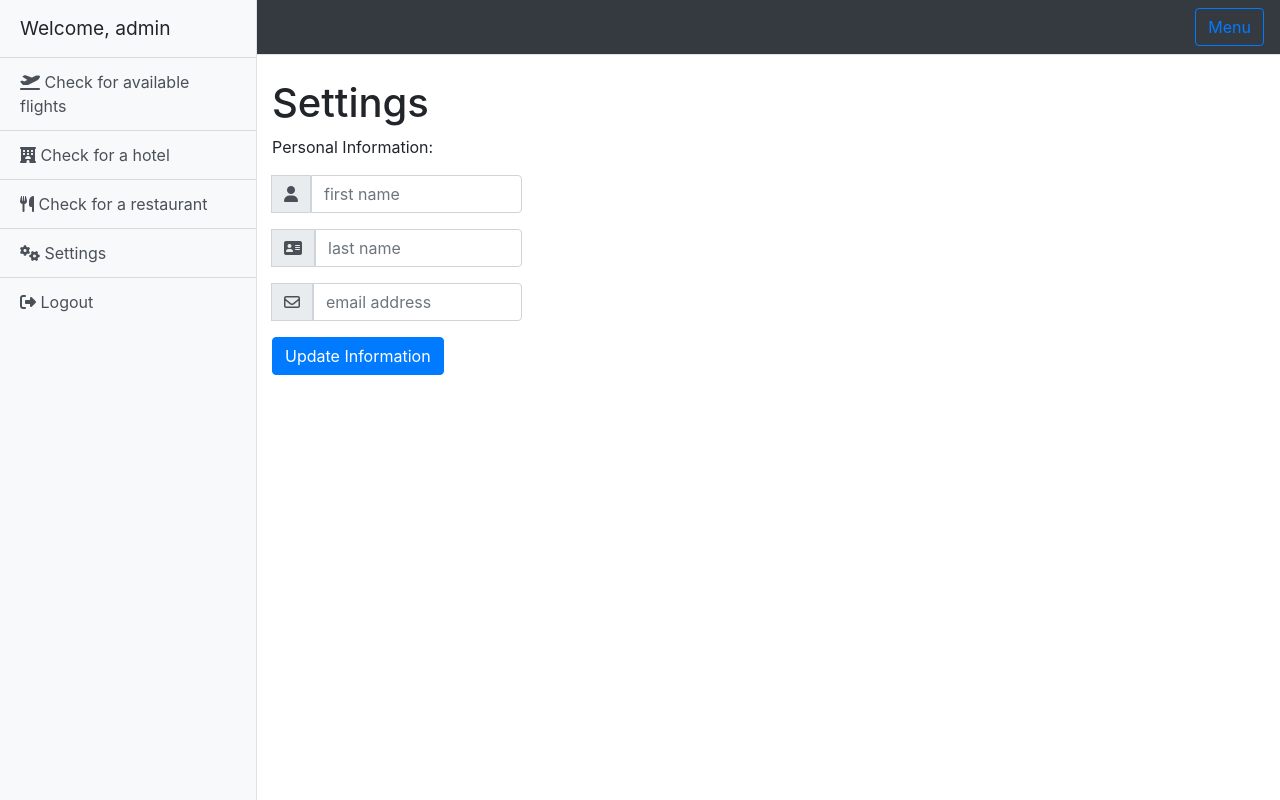
After one commit to darkvaderXD2014/flight-booking, a Django app: page /home/settings/ in a window 1280 px wide. The commit adds this page. Run offline with Django 3.2, Linux system fonts and the light colour scheme; a user stored in the database is signed in; some libraries are stand-ins or nearby versions.

Commit message:
added settings-dash board

```diff
--- a/assets/css/styles_home.css
+++ b/assets/css/styles_home.css
@@ -62,7 +62,7 @@ body {
 
 #sidebar-wrapper {
   min-height: 100vh;
-  margin-left: -10rem;
+  margin-left: -16rem;
   -webkit-transition: margin .25s ease-out;
   -moz-transition: margin .25s ease-out;
   -o-transition: margin .25s ease-out;
@@ -75,7 +75,7 @@ body {
 }
 
 #sidebar-wrapper .list-group {
-  width: 15rem;
+  width: 16rem;
 }
 
 #page-content-wrapper {
@@ -97,6 +97,6 @@ body {
   }
 
   #wrapper.toggled #sidebar-wrapper {
-    margin-left: -15rem;
+    margin-left: -16rem;
   }
 }
--- /dev/null
+++ b/home/forms.py
@@ -0,0 +1,12 @@
+from django import forms
+from django.contrib.auth.models import User
+from django.contrib.auth.forms import UserCreationForm, UserChangeForm
+
+class EditProfileForm(UserChangeForm):
+    class Meta:
+        model = User
+        fields = (
+            'email',
+            'first_name',
+            'last_name',
+        )
--- a/home/urls.py
+++ b/home/urls.py
@@ -3,4 +3,5 @@ from . import views
 
 urlpatterns = [
     path('', views.home, name='home'),
+    path('settings/', views.settings, name='settings'),
 ]
--- a/home/views.py
+++ b/home/views.py
@@ -1,6 +1,23 @@
-from django.shortcuts import render
+from django.shortcuts import render, redirect
 from django.contrib.auth.decorators import login_required
+from django.contrib.auth.forms import UserChangeForm
+from django.contrib.auth.models import User
+
+from .forms import EditProfileForm
+
 
 @login_required(login_url='/')
 def home(request):
     return render(request, "home.html", {})
+
+@login_required(login_url='/')
+def settings(request):
+    if request.method == 'POST':
+        form = EditProfileForm(request.POST, instance=request.user)
+        if form.is_valid():
+            form.save()
+            return redirect('settings')
+    else:
+        form = EditProfileForm(request.POST, instance=request.user)
+        args = {'form':form}
+        return render(request, 'settings.html', args)
--- a/templates/base2.html
+++ b/templates/base2.html
@@ -14,9 +14,15 @@
         <link rel="stylesheet" href="{% static 'css/styles_home.css' %}" type="text/css">
     </head>
     <body>
-        {% block content %}
+        <div class="d-flex" id="wrapper">
+            {% include 'sidebar.html' %}
+            <div id="page-content-wrapper">
+                {% include 'navbar.html' %}
+                {% block content %}
 
-        {% endblock %}
+                {% endblock %}
+            </div>
+        </div>
     </body>
     <script src="{% static 'js/jquery.js' %}"></script>
     <script src="{% static 'js/popper.js' %}"></script>
--- a/templates/navbar.html
+++ b/templates/navbar.html
@@ -1,4 +1,4 @@
 {% load static %}
 <nav class="navbar navbar-expand-lg navbar-dark bg-dark border-bottom">
-    <button class="btn btn-primary ml-auto" id="menu-toggle">Menu</button>
+    <button class="btn btn-outline-primary ml-auto" id="menu-toggle">Menu</button>
 </nav>
--- /dev/null
+++ b/templates/settings.html
@@ -0,0 +1,46 @@
+{% extends 'base2.html' %}
+{% load static %}
+{% block title %}Homepage{% endblock %}
+{% block content %}
+<div class="container-fluid">
+    <h1 class="mt-4">Settings</h1>
+    <form method="POST" action="">
+        {% csrf_token %}
+        <p>Personal Information: </p>
+        <div class="input-group mb-3" style="max-width: 250px;" >
+            <div class="input-group-append">
+                <span class="input-group-text"><i class="fas fa-user"></i></span>
+            </div>
+            {{form.first_name}}
+        </div>
+        <div class="input-group mb-3" style="max-width: 250px;">
+            <div class="input-group-append">
+                <span class="input-group-text"><i class="fas fa-address-card"></i></span>
+            </div>
+            {{form.last_name}}
+        </div>
+        <div class="input-group mb-3" style="max-width: 250px;">
+            <div class="input-group-append">
+                <span class="input-group-text"><i class="far fa-envelope"></i></span>
+            </div>
+            {{form.email}}
+        </div>
+        <div class="d-flex">
+            <button type="submit" name="button" class="btn btn-primary">Update Information</button>
+        </div>
+    </form>
+
+
+</div>
+
+<script type="text/javascript">
+    var form_fields = document.getElementsByTagName('input')
+    form_fields[1].placeholder = 'first name';
+    form_fields[2].placeholder = 'last name';
+    form_fields[3].placeholder = 'email address';
+    for(var field in form_fields) {
+        form_fields[field].className += 'form-control'
+    }
+</script>
+
+{% endblock %}
--- a/templates/sidebar.html
+++ b/templates/sidebar.html
@@ -5,7 +5,8 @@
     <div class="list-group list-group-flush">
       <a href="#" class="list-group-item list-group-item-action bg-light"><i class="fas fa-plane-departure"></i>  Check for available flights</a>
       <a href="#" class="list-group-item list-group-item-action bg-light"><i class="fas fa-hotel"></i>  Check for a hotel</a>
-      <a href="#" class="list-group-item list-group-item-action bg-light"><i class="fas fa-cogs"></i>  Settings</a>
+      <a href="#" class="list-group-item list-group-item-action bg-light"><i class="fas fa-utensils"></i>  Check for a restaurant</a>
+      <a href="{% url 'settings' %}" class="list-group-item list-group-item-action bg-light"><i class="fas fa-cogs"></i>  Settings</a>
       <a href="{% url 'logout' %}" class="list-group-item list-group-item-action bg-light"><i class="fas fa-sign-out-alt"></i>  Logout</a>
     </div>
 </div>
```
Also changed, not shown: templates/home.html (+6 -12 lines), db.sqlite3.
